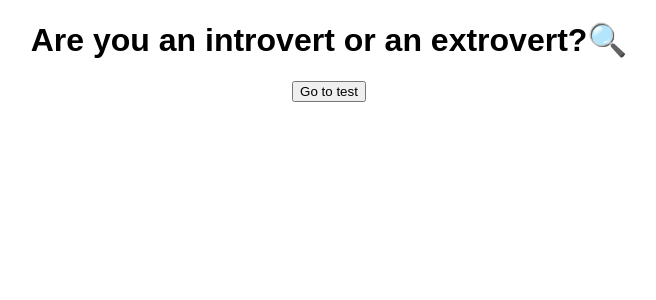
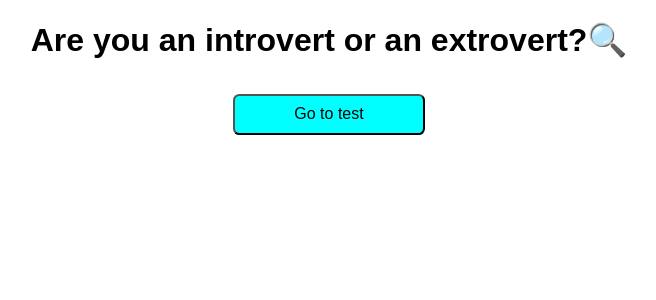
Before and after one commit to lacruzanthony/mock-personality-test, a React (Create React App) app: page / in a window 1280 px wide. Shown: the top 300 px of the page, without its empty margins (311-967 px from the left). Built offline with nearby package versions, Linux system fonts and the light colour scheme.

Commit message:
styles adde

```diff
--- a/src/styles.css
+++ b/src/styles.css
@@ -1,4 +1,51 @@
+ul{
+  list-style: none;
+  margin-top: 5px;
+  padding: 0;
+}
+
+input[type="radio"]{
+  display: none;
+}
+
+button{
+  background-color: aqua;
+  padding: .6em;
+  margin: .8em;
+  border-radius: .4em;
+  padding-left: 1em;
+  padding-right: 1em;
+  font-size: medium;
+  width: 12em;
+}
+
 .App {
   font-family: sans-serif;
   text-align: center;
 }
+
+.question{
+  box-shadow: 2px 2px 4px 1px rgba(0, 0, 0, 0.2);
+  font-weight: bold;
+  border: 1px solid rgb(230, 107, 80);
+  border-radius: 4px;
+  display: inline-block;
+  padding: .8em;
+  width: 40%;
+  margin-top: .8em;
+}
+
+.question-selected{
+  box-shadow: 2px 2px 1px 1px rgba(0, 0, 0, 0.2);
+  font-weight: bold;
+  border: 1px solid rgb(230, 107, 80);
+  border-radius: 4px;
+  background-color: violet;
+  padding: .8em;
+  display: inline-block;
+  width: 40%;
+  margin-top: 2%;
+}
+
+.question-list{
+}
```
